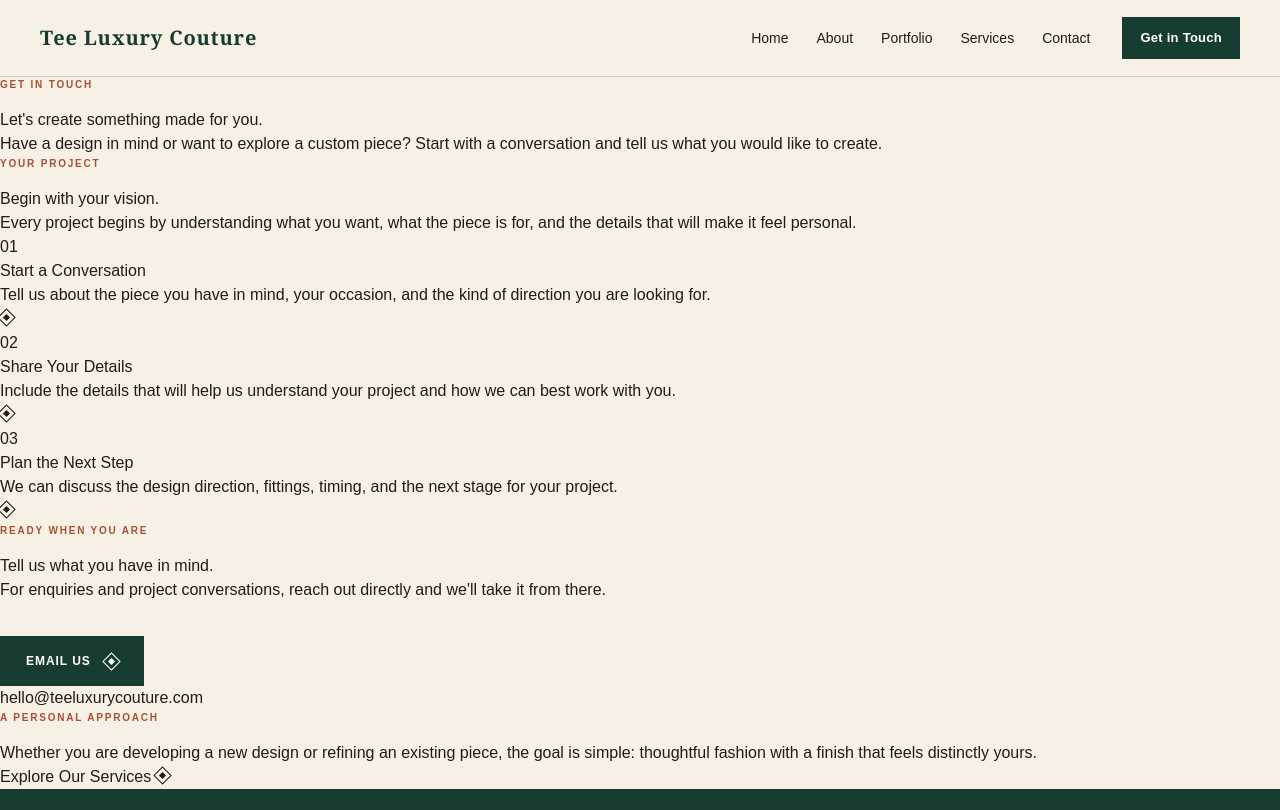
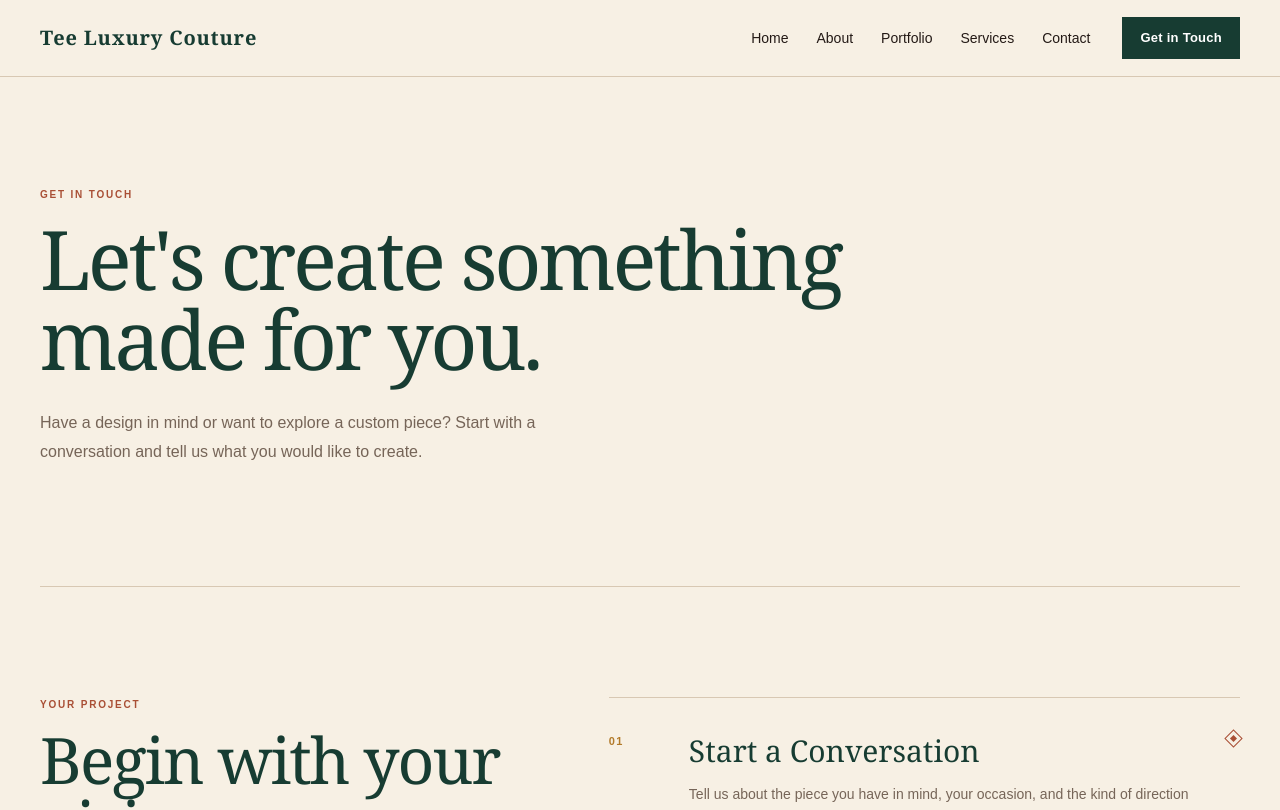
Before and after one commit to Thomas302-star/Tee-Luxury-couture, a Next.js app: page /contact in a window 1280 px wide. Shown: the top 810 px of the page. Built offline with nearby package versions, Linux system fonts and the light colour scheme.

Commit message:
Polish Contact page layout

```diff
--- a/app/contact/page.tsx
+++ b/app/contact/page.tsx
@@ -3,21 +3,9 @@
 import Footer from "../components/Footer";
 
 const contactDetails = [
-  {
-    number: "01",
-    title: "Start a Conversation",
-    text: "Tell us about the piece you have in mind, your occasion, and the kind of direction you are looking for.",
-  },
-  {
-    number: "02",
-    title: "Share Your Details",
-    text: "Include the details that will help us understand your project and how we can best work with you.",
-  },
-  {
-    number: "03",
-    title: "Plan the Next Step",
-    text: "We can discuss the design direction, fittings, timing, and the next stage for your project.",
-  },
+  { number: "01", title: "Start a Conversation", text: "Tell us about the piece you have in mind, your occasion, and the kind of direction you are looking for." },
+  { number: "02", title: "Share Your Details", text: "Include the details that will help us understand your project and how we can best work with you." },
+  { number: "03", title: "Plan the Next Step", text: "We can discuss the design direction, fittings, timing, and the next stage for your project." },
 ];
 
 export default function ContactPage() {
@@ -28,63 +16,73 @@
         <section className="contact-page-hero">
           <p className="section-eyebrow">Get in Touch</p>
           <h1>Let&apos;s create something made for you.</h1>
-          <p>
-            Have a design in mind or want to explore a custom piece? Start with a
-            conversation and tell us what you would like to create.
-          </p>
+          <p>Have a design in mind or want to explore a custom piece? Start with a conversation and tell us what you would like to create.</p>
         </section>
 
         <section className="contact-page-content" aria-labelledby="contact-details-title">
           <div className="contact-page-intro">
             <p className="section-eyebrow">Your Project</p>
             <h2 id="contact-details-title">Begin with your vision.</h2>
-            <p>
-              Every project begins by understanding what you want, what the piece is
-              for, and the details that will make it feel personal.
-            </p>
+            <p>Every project begins by understanding what you want, what the piece is for, and the details that will make it feel personal.</p>
           </div>
-
           <div className="contact-page-details">
             {contactDetails.map((detail) => (
               <article className="contact-page-detail" key={detail.number}>
                 <span>{detail.number}</span>
-                <div>
-                  <h3>{detail.title}</h3>
-                  <p>{detail.text}</p>
-                </div>
-                <span className="contact-page-mark" aria-hidden="true">
-                  <span className="luxury-mark" />
-                </span>
+                <div><h3>{detail.title}</h3><p>{detail.text}</p></div>
+                <span className="contact-page-mark" aria-hidden="true"><span className="luxury-mark" /></span>
               </article>
             ))}
           </div>
         </section>
 
-        <section className="contact-page-action">
-          <p className="section-eyebrow">Ready When You Are</p>
+        <section className="contact-page-action" id="enquiry-form">
+          <p className="section-eyebrow">Start Your Enquiry</p>
           <h2>Tell us what you have in mind.</h2>
-          <p>
-            For enquiries and project conversations, reach out directly and we&apos;ll
-            take it from there.
-          </p>
-          <a className="cta-button" href="mailto:hello@teeluxurycouture.com">
-            Email Us <span className="luxury-mark" aria-hidden="true" />
-          </a>
-          <p className="contact-email">hello@teeluxurycouture.com</p>
+          <p>Share a few details about your project and we can take the conversation from there.</p>
+          <form className="contact-form" action="#" method="post">
+            <label>Name<input name="name" type="text" placeholder="Your name" required /></label>
+            <label>Email<input name="email" type="email" placeholder="you@example.com" required /></label>
+            <label>What are you looking for?<textarea name="message" rows={6} placeholder="Tell us about your piece, occasion, or design idea." required /></label>
+            <button className="cta-button contact-submit" type="submit">Send Enquiry <span className="luxury-mark" aria-hidden="true" /></button>
+          </form>
         </section>
 
         <section className="contact-page-note">
           <p className="section-eyebrow">A Personal Approach</p>
-          <p>
-            Whether you are developing a new design or refining an existing piece,
-            the goal is simple: thoughtful fashion with a finish that feels distinctly yours.
-          </p>
-          <Link className="contact-page-back" href="/services">
-            Explore Our Services <span className="luxury-mark" aria-hidden="true" />
-          </Link>
+          <p>Whether you are developing a new design or refining an existing piece, the goal is simple: thoughtful fashion with a finish that feels distinctly yours.</p>
+          <Link className="contact-page-back" href="/services">Explore Our Services <span className="luxury-mark" aria-hidden="true" /></Link>
         </section>
       </main>
       <Footer />
+      <style>{`
+        .contact-page-hero,.contact-page-content,.contact-page-note{width:min(1200px,calc(100% - 40px));margin:0 auto}
+        .contact-page-hero{padding:110px 0 120px;border-bottom:1px solid var(--border)}
+        .contact-page-hero h1{max-width:850px;margin:0;color:var(--forest);font-family:Georgia,"Times New Roman",serif;font-size:clamp(48px,7vw,82px);font-weight:400;letter-spacing:-.04em;line-height:.98}
+        .contact-page-hero>p:last-child{max-width:570px;margin:30px 0 0;color:var(--muted);font-size:16px;line-height:1.8}
+        .contact-page-content{padding:110px 0 120px;display:grid;grid-template-columns:minmax(0,.85fr) minmax(0,1.15fr);gap:clamp(56px,8vw,120px)}
+        .contact-page-intro h2,.contact-page-action h2{margin:0;color:var(--forest);font-family:Georgia,"Times New Roman",serif;font-size:clamp(42px,5vw,64px);font-weight:400;letter-spacing:-.03em;line-height:1}
+        .contact-page-intro>p:last-child{max-width:480px;margin:28px 0 0;color:var(--muted);font-size:15px;line-height:1.85}
+        .contact-page-details{border-top:1px solid var(--border)}
+        .contact-page-detail{display:grid;grid-template-columns:56px minmax(0,1fr) 24px;align-items:start;gap:24px;padding:30px 0;border-bottom:1px solid var(--border)}
+        .contact-page-detail>span:first-child{padding-top:5px;color:var(--ochre);font-size:11px;font-weight:700;letter-spacing:.12em}
+        .contact-page-detail h3{margin:0;color:var(--forest);font-family:Georgia,"Times New Roman",serif;font-size:30px;font-weight:400}
+        .contact-page-detail p{max-width:560px;margin:9px 0 0;color:var(--muted);font-size:14px;line-height:1.75}
+        .contact-page-mark{justify-self:end;color:var(--terracotta)}
+        .contact-page-action{width:min(1200px,calc(100% - 40px));margin:0 auto;padding:110px 40px 120px;border-top:1px solid var(--border);text-align:center}
+        .contact-page-action>p:not(.section-eyebrow){max-width:540px;margin:24px auto 0;color:var(--muted);font-size:15px;line-height:1.8}
+        .contact-form{max-width:650px;margin:46px auto 0;display:grid;gap:18px;text-align:left}
+        .contact-form label{display:grid;gap:8px;color:var(--forest);font-size:11px;font-weight:700;letter-spacing:.1em;text-transform:uppercase}
+        .contact-form input,.contact-form textarea{width:100%;border:1px solid var(--border);border-radius:0;background:var(--cream);color:var(--foreground);padding:14px 15px;font:inherit;font-size:14px;letter-spacing:0;text-transform:none;outline:none}
+        .contact-form input:focus,.contact-form textarea:focus{border-color:var(--forest)}
+        .contact-form textarea{resize:vertical;min-height:150px;line-height:1.6}
+        .contact-submit{border:0;justify-self:start;cursor:pointer}
+        .contact-page-note{padding:90px 0 120px;border-top:1px solid var(--border);text-align:center}
+        .contact-page-note>p:not(.section-eyebrow){max-width:620px;margin:0 auto;color:var(--muted);font-size:15px;line-height:1.85}
+        .contact-page-back{display:inline-flex;align-items:center;gap:14px;margin-top:30px;padding-bottom:7px;color:var(--forest);border-bottom:1px solid var(--ochre);font-size:12px;font-weight:700;letter-spacing:.08em;text-transform:uppercase}
+        @media(max-width:800px){.contact-page-hero{padding:80px 0 90px}.contact-page-content{padding:80px 0 90px;grid-template-columns:1fr;gap:52px}.contact-page-action{padding:80px 0 90px}.contact-page-note{padding:70px 0 90px}}
+        @media(max-width:600px){.contact-page-detail{grid-template-columns:42px minmax(0,1fr);gap:16px}.contact-page-mark{display:none}.contact-page-detail h3{font-size:25px}.contact-page-action{width:min(calc(100% - 40px),1200px)}.contact-submit{width:100%;justify-content:center}}
+      `}</style>
     </>
   );
 }
```
